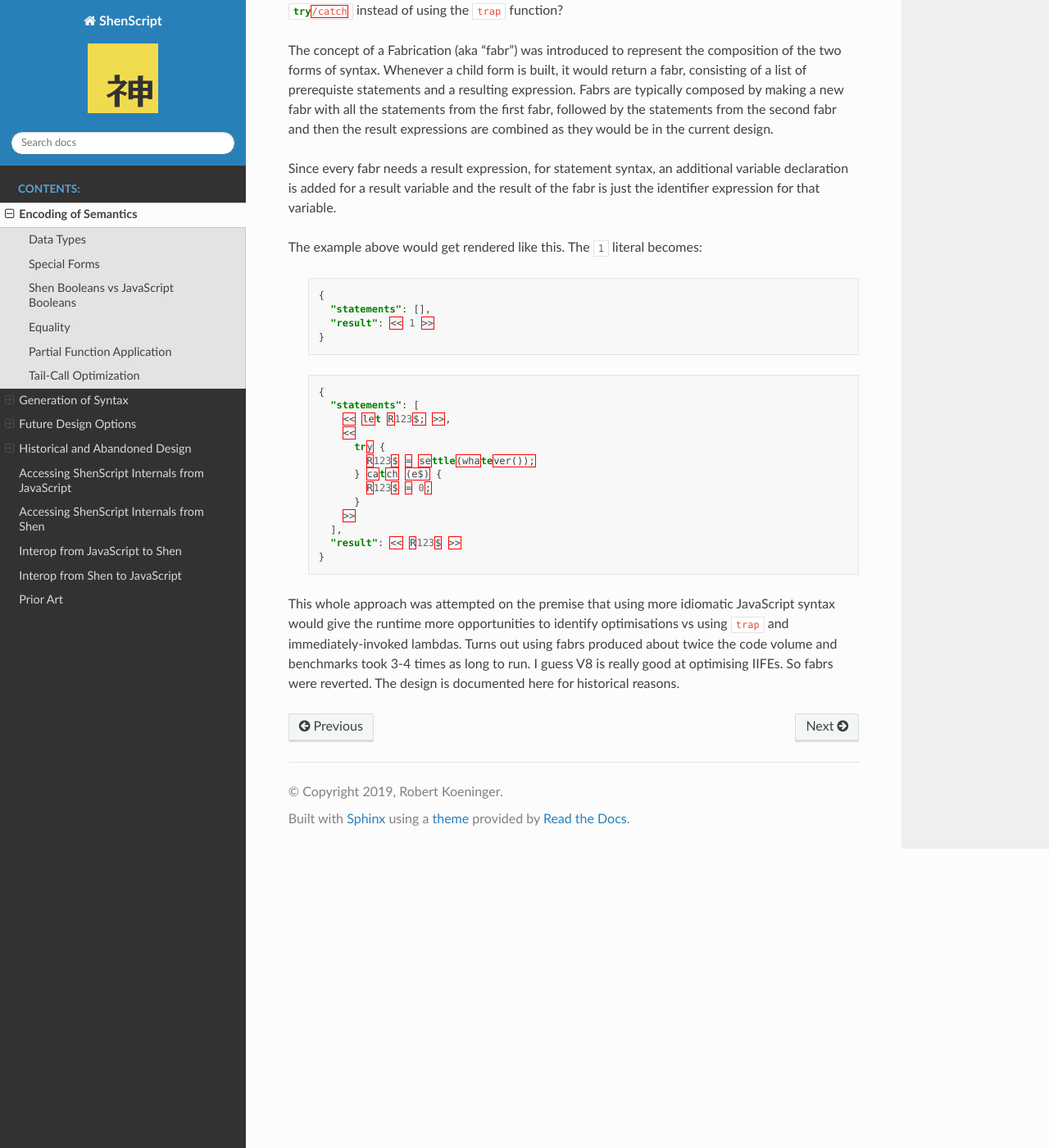
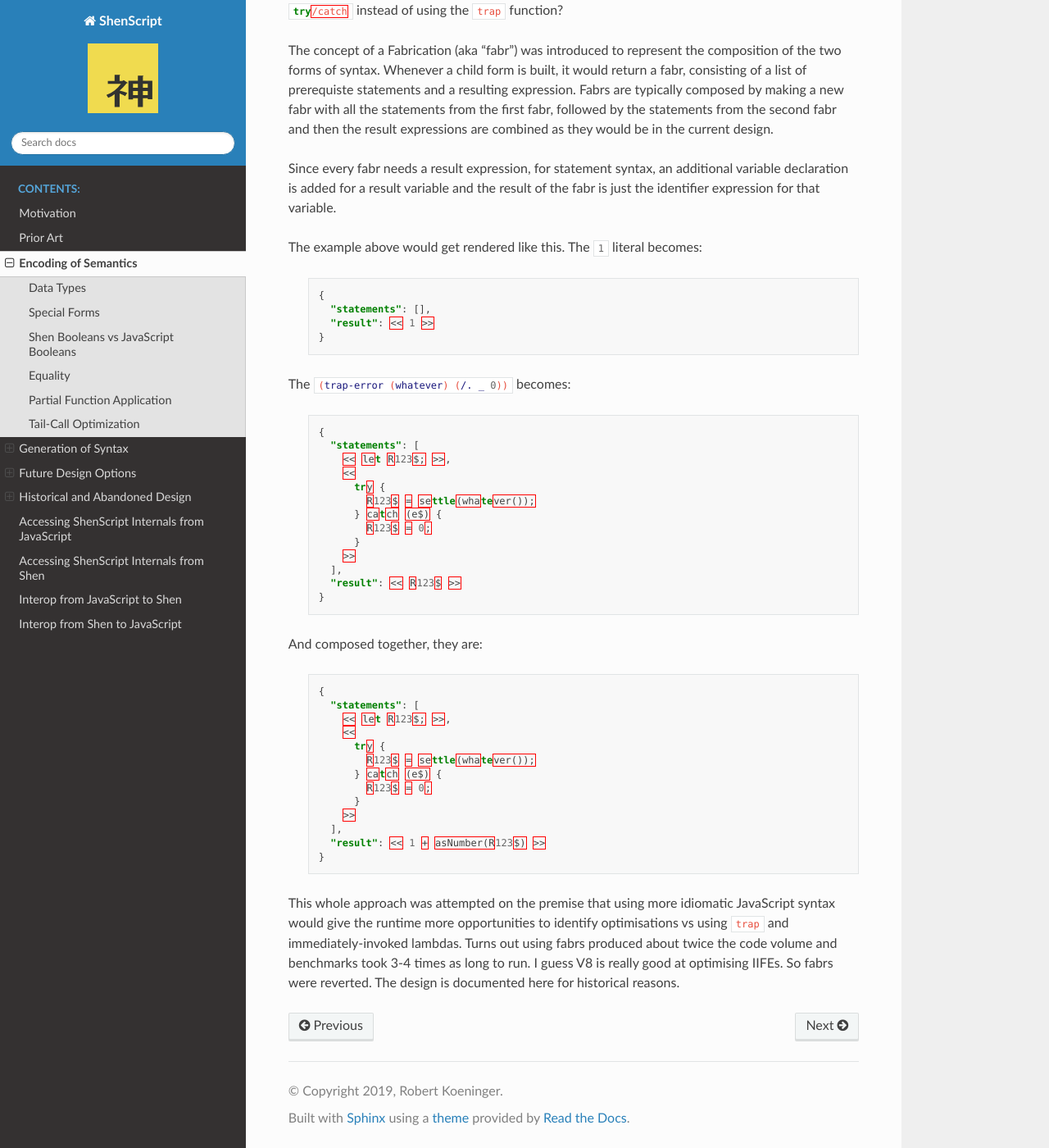
Before and after one commit to rkoeninger/ShenScript, a Sphinx documentation site: the page built from docs/design.rst, in a window 1280 px wide and 1400 px high, scrolled down 7332 px. Shown: the whole window at 82% size. Built offline with Sphinx 7.4.7 and the Read the Docs theme 2.0.0, drawn with Linux system fonts in a browser that asks for light colours.

```diff
--- a/docs/design.rst
+++ b/docs/design.rst
@@ -221,6 +221,8 @@ The example above would get rendered like this. The :shen:`1` literal becomes:
         "result": << 1 >>
       }
 
+The :shen:`(trap-error (whatever) (/. _ 0))` becomes:
+
    .. code-block:: json
 
       {
@@ -237,4 +239,22 @@ The example above would get rendered like this. The :shen:`1` literal becomes:
         "result": << R123$ >>
       }
 
+And composed together, they are:
+
+   .. code-block:: json
+
+      {
+        "statements": [
+          << let R123$; >>,
+          <<
+            try {
+              R123$ = settle(whatever());
+            } catch (e$) {
+              R123$ = 0;
+            }
+          >>
+        ],
+        "result": << 1 + asNumber(R123$) >>
+      }
+
 This whole approach was attempted on the premise that using more idiomatic JavaScript syntax would give the runtime more opportunities to identify optimisations vs using :js:`trap` and immediately-invoked lambdas. Turns out using fabrs produced about twice the code volume and benchmarks took 3-4 times as long to run. I guess V8 is really good at optimising IIFEs. So fabrs were reverted. The design is documented here for historical reasons.
--- a/docs/index.rst
+++ b/docs/index.rst
@@ -7,10 +7,10 @@ An implementation of the `Shen Language <http://shen-language.github.io>`_ by `M
    :maxdepth: 2
    :caption: Contents:
 
+   background
    design
    internals
    interop
-   prior_art
 
 Indices and Tables
 ==================
```
Also changed, not shown: docs/background.rst (added, +23 -0 lines), docs/prior_art.rst (deleted, +0 -7 lines).
